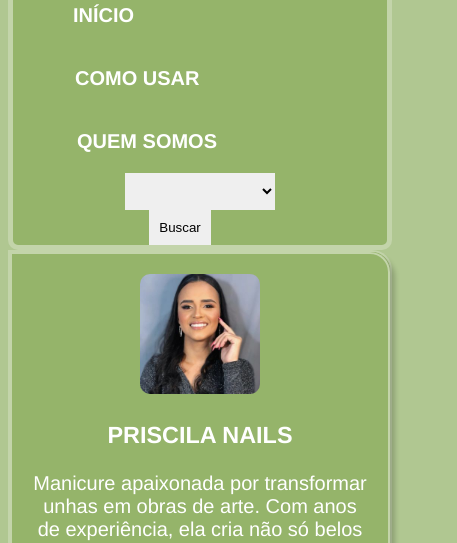
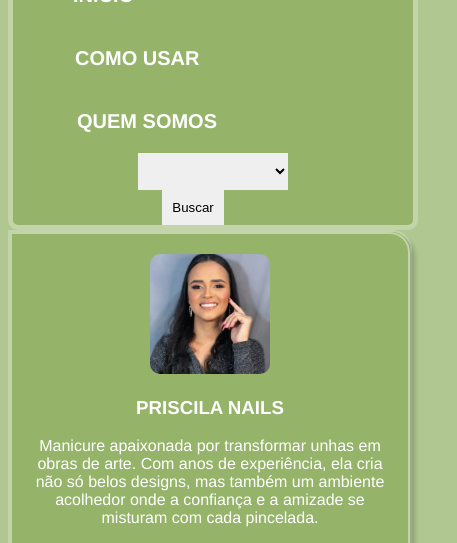
Before and after one commit to abnercalado/ServicoNaMao, a plain HTML site: page index.html in a window 390 px wide. Shown: the part 201-744 px from the top of the page, 457 px wide, since content can reach past the window. Drawn offline with Linux system fonts and the light colour scheme.

Commit message:
Update style.css

```diff
--- a/style.css
+++ b/style.css
@@ -334,10 +334,10 @@ footer{
 }
 
 @media screen and (max-width: 1200px) {
-    header, .divgeral {
+    header, .divgeral, body {
         flex-direction: column;
         padding: 0px;
         font-size: 100%;
-        width: 380px; /* TAMANHO NO CELULAR*/
+        width: 400px; /* TAMANHO NO CELULAR*/
     }
 }}
```
